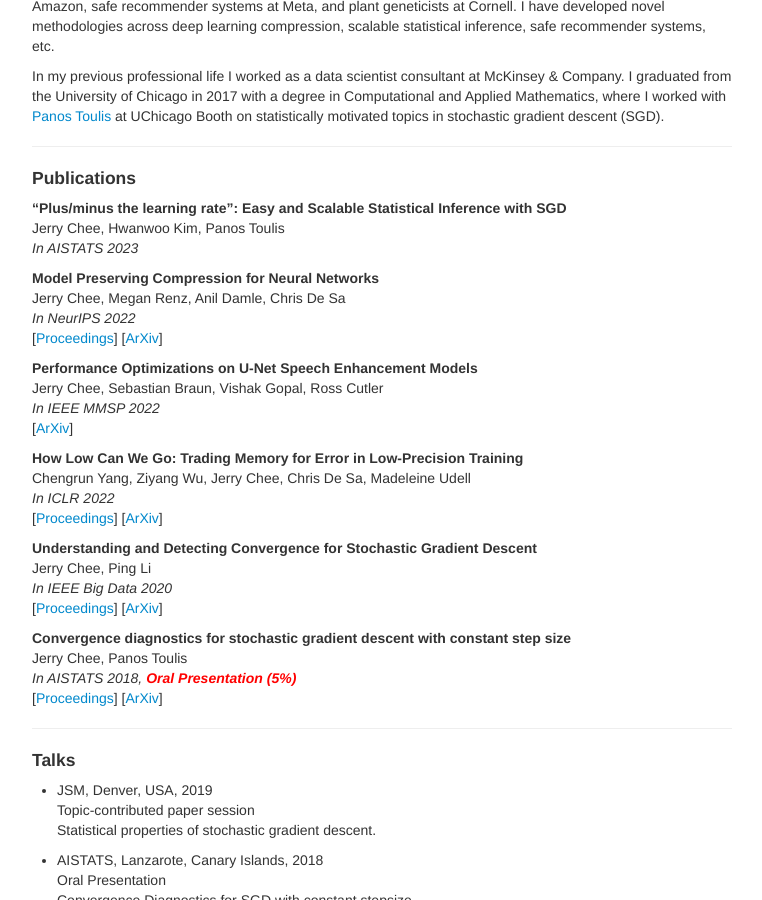
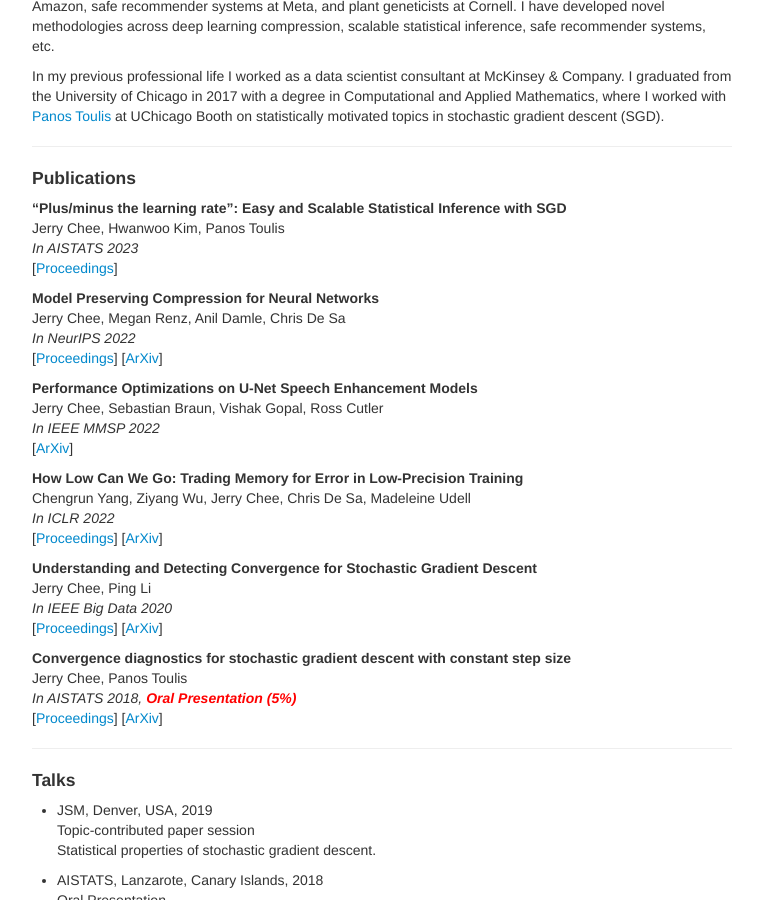
Before and after one commit to jerry-chee/jerry-chee.github.io, a Jekyll site: the page built from index.md, in a window 1280 px wide and 900 px high, scrolled down 618 px. Shown: the whole window, without its empty margins (258-1020 px from the left). Built offline with Jekyll 4.4.1, drawn with Linux system fonts in a browser that asks for light colours.

Commit message:
add aistats23 proceedings link

```diff
--- a/index.md
+++ b/index.md
@@ -34,7 +34,8 @@ I graduated from the University of Chicago in 2017 with a degree in Computationa
 #### Publications
 **"Plus/minus the learning rate": Easy and Scalable Statistical Inference with SGD**\\
 Jerry Chee, Hwanwoo Kim, Panos Toulis\\
-*In AISTATS 2023*
+*In AISTATS 2023*\\
+[[Proceedings](https://proceedings.mlr.press/v206/chee23a/chee23a.pdf)]
 
 **Model Preserving Compression for Neural Networks**\\
 Jerry Chee, Megan Renz, Anil Damle, Chris De Sa\\
```
